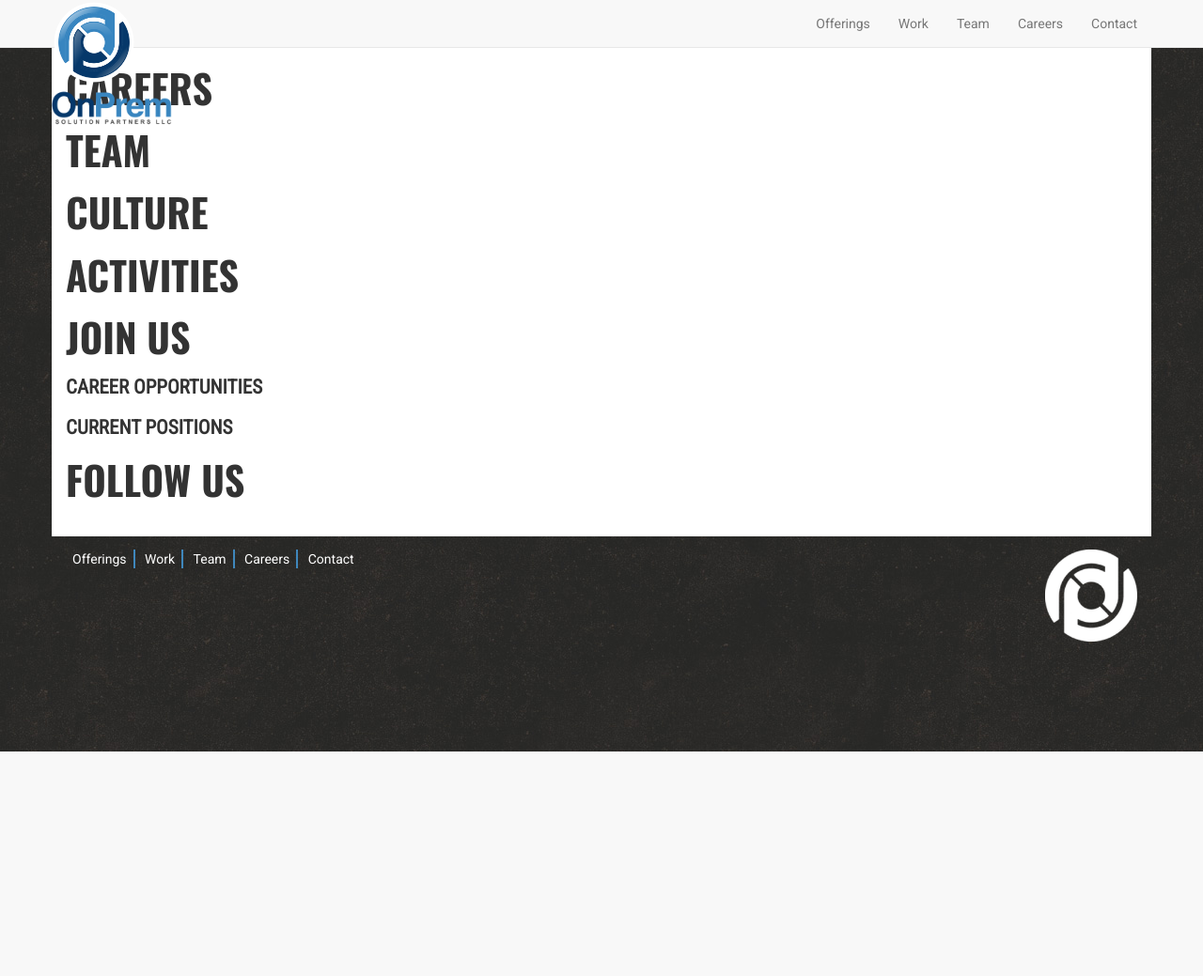
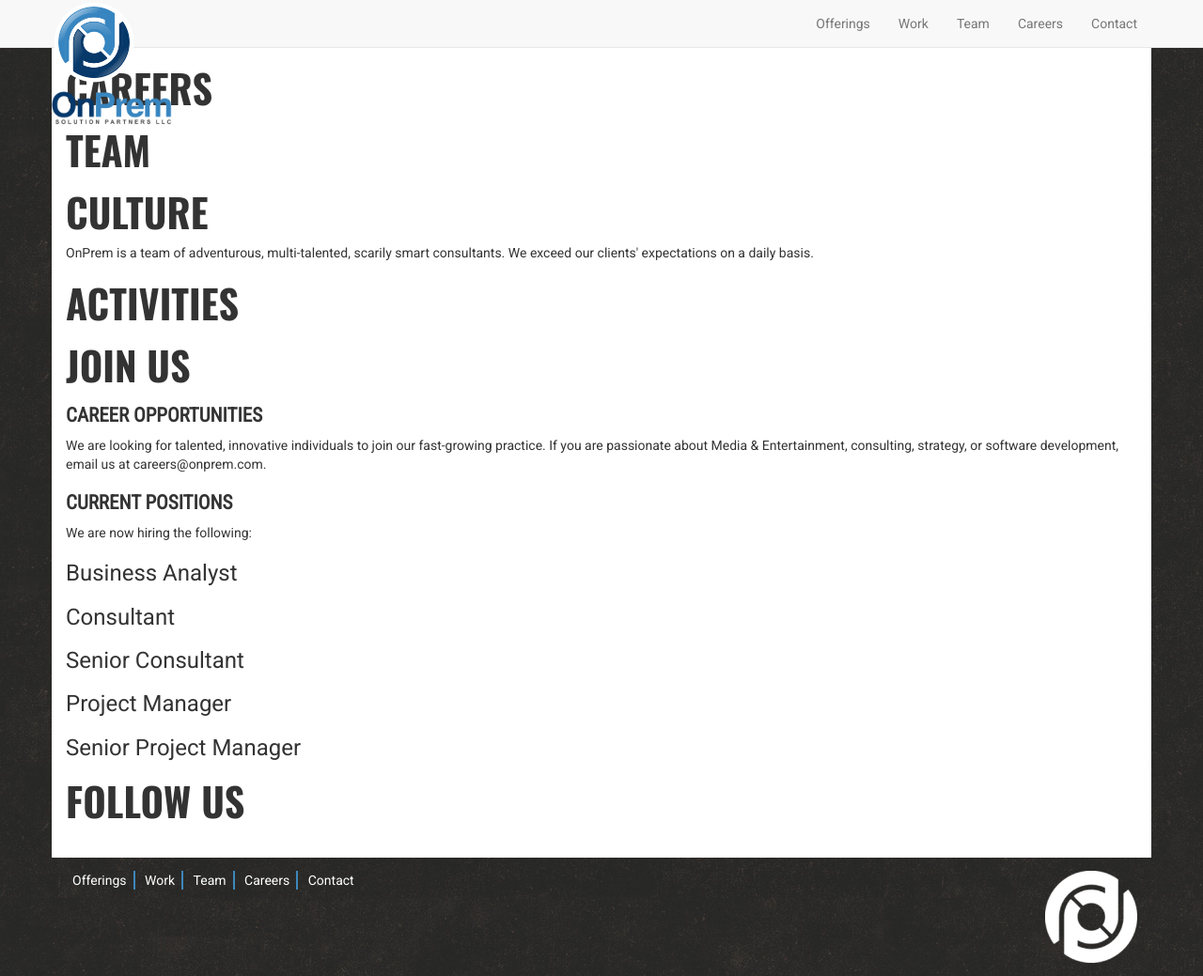
Before and after one commit to mjseaman/onprem-redesign, a Rails app: page /careers in a window 1280 px wide. Shown: the whole page at 94% size. Before the commit the page ends 800 px from the top, so only its background shows below. Run offline with Rails 7, Linux system fonts and the light colour scheme; style sheets or scripts are compiled from the project's sources; parts of the project's set-up code (start-up, migrations or seed data) failed here and were passed over; some libraries are stand-ins or nearby versions; some web fonts are replaced.

Commit message:
updated careers page

```diff
--- a/app/views/pages/_slit-slider.html.haml
+++ b/app/views/pages/_slit-slider.html.haml
@@ -2,7 +2,7 @@
 .slider-container.demo-2
   #slider.sl-slider-wrapper
     .sl-slider
-      .sl-slide{"data-orientation" => "horizontal", "data-slice1-rotation" => "-25", "data-slice1-scale" => "2", "data-slice2-rotation" => "-25", "data-slice2-scale" => "2"}
+      .sl-slide{:data => {:orientation => 'horizontal', :slice1_rotation => "-25", :slice1_scale => "2", :slice2_rotation => "-25", :slice2_scale => "2"}}
         .sl-slide-inner
           .bg-img.bg-img-1
           %h2 We Work Hard.
@@ -13,7 +13,7 @@
               %br
               %span.darken
                 Founding Partner
-      .sl-slide{"data-orientation" => "vertical", "data-slice1-rotation" => "10", "data-slice1-scale" => "1.5", "data-slice2-rotation" => "-15", "data-slice2-scale" => "1.5"}
+      .sl-slide{:data => {:orientation => 'vertical', :slice1_rotation => "10", :slice1_scale => "1.5", :slice2_rotation => "-15", :slice2_scale => "1.5"}}
         .sl-slide-inner
           .bg-img.bg-img-2
           %h2 We Play Hard.
--- a/app/views/pages/careers.html.haml
+++ b/app/views/pages/careers.html.haml
@@ -6,11 +6,22 @@
 		%h1 Team
 	.culture
 		%h1 Culture
+		%p
+			OnPrem is a team of adventurous, multi-talented, scarily smart consultants. We exceed our clients' expectations on a daily basis.
 	.activities
 		%h1 Activities
 	.join-us
 		%h1 Join Us
 		%h2	Career Opportunities
+		%p
+			We are looking for talented, innovative individuals to join our fast-growing practice. If you are passionate about Media & Entertainment, consulting, strategy, or software development, email us at careers@onprem.com.
 		%h2 Current Positions
+		%p
+			We are now hiring the following:
+		%h3 Business Analyst
+		%h3 Consultant
+		%h3 Senior Consultant
+		%h3 Project Manager
+		%h3 Senior Project Manager
 	.follow-us
 		%h1 Follow Us
```
